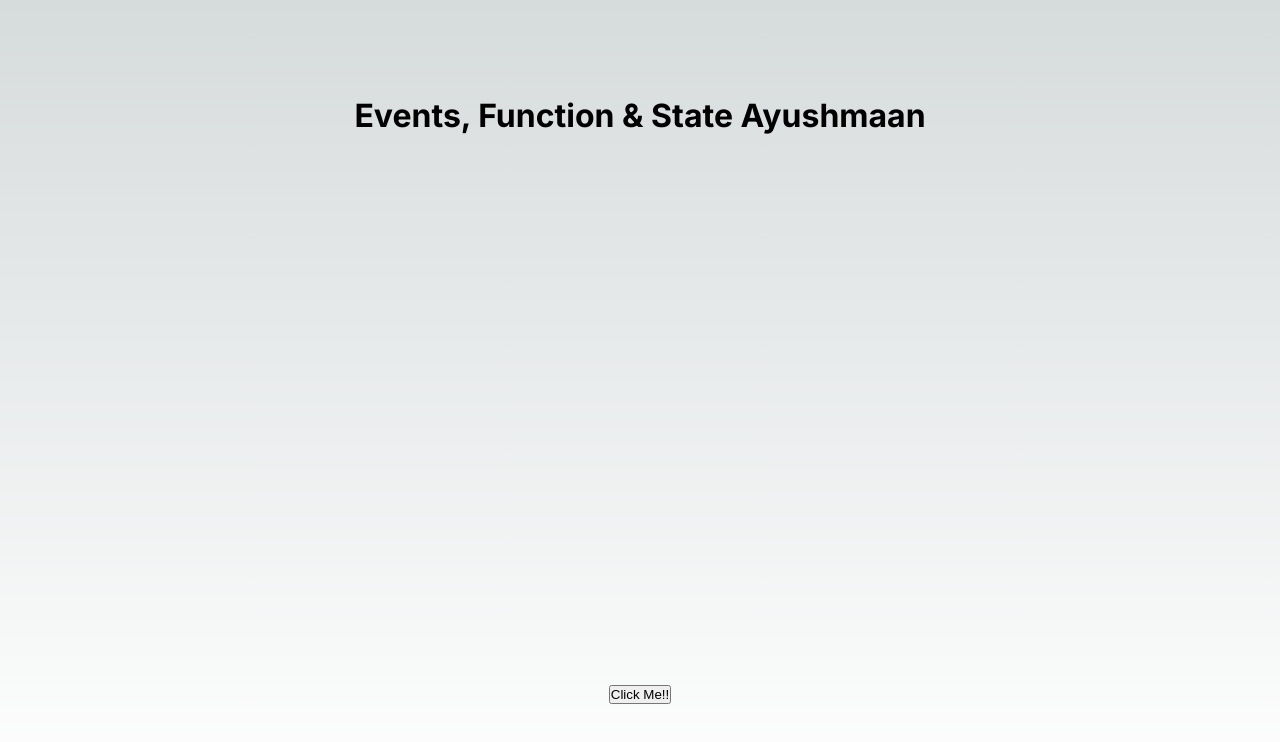
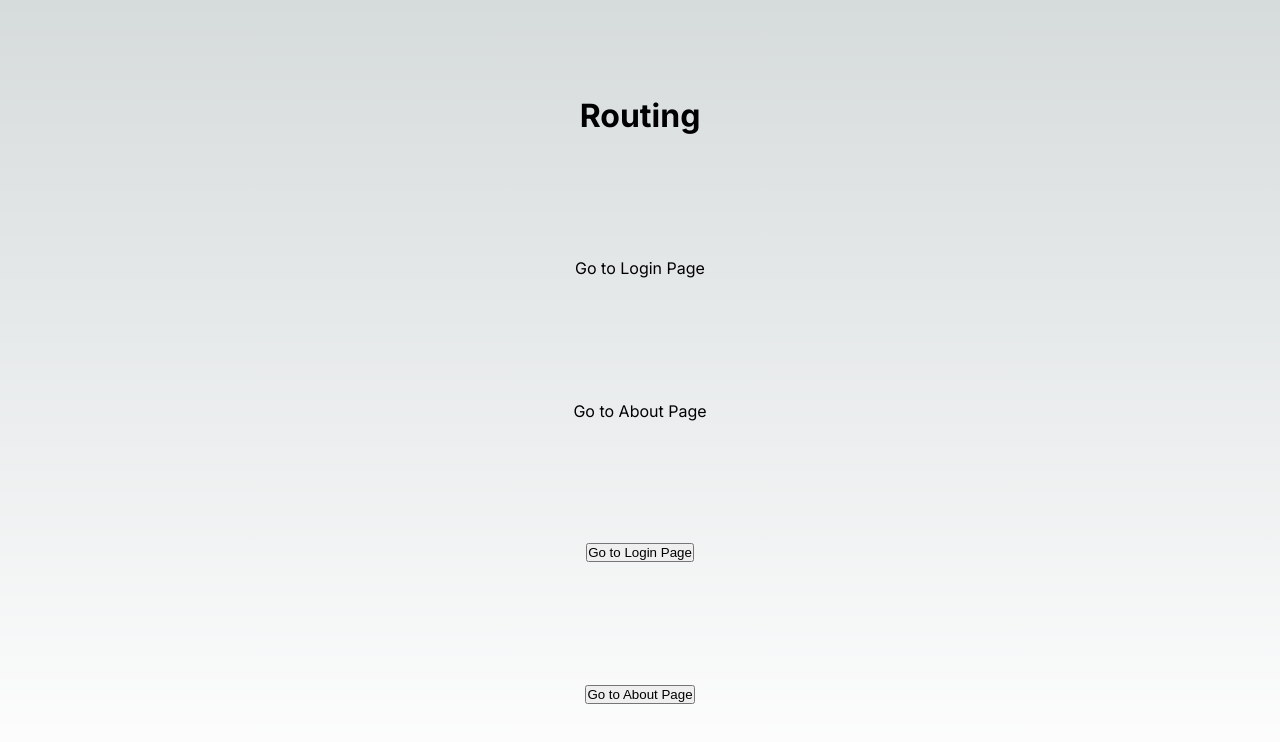
Before and after one commit to ayushmaan163/Learning-Next.js, a Next.js app: page / in a window 1280 px wide. Shown: the top 742 px of the page. Built offline with nearby package versions, Linux system fonts and the light colour scheme.

Commit message:
Basic Routing, Link and Navigation

```diff
--- a/src/app/page.js
+++ b/src/app/page.js
@@ -1,21 +1,26 @@
 "use client";
-import { useState } from "react";
 import styles from "./page.module.css";
 import Link from "next/link";
 import { useRouter } from "next/navigation";
 
 export default function Home() {
-  const [name, setName] = useState("Ayushmaan");
+  const router = useRouter();
 
-  const alertPrint = () => {
-    setName("Ironman");
+  const navigate = (route) => {
+    router.push(route);
   };
 
   return (
     <main className={styles.main}>
-      <h1>Events, Function & State {name}</h1>
+      <h1>Routing</h1>
 
-      <button onClick={alertPrint}>Click Me!!</button>
+      {/* Link */}
+      <Link href="/login">Go to Login Page</Link>
+      <Link href="/about">Go to About Page</Link>
+
+      {/* Navigation */}
+      <button onClick={() => navigate("/login")}>Go to Login Page</button>
+      <button onClick={() => navigate("/about")}>Go to About Page</button>
     </main>
   );
 }
```
Also changed, not shown: src/app/about/page.js (added, +17 -0 lines), src/app/login/page.js (added, +17 -0 lines).
